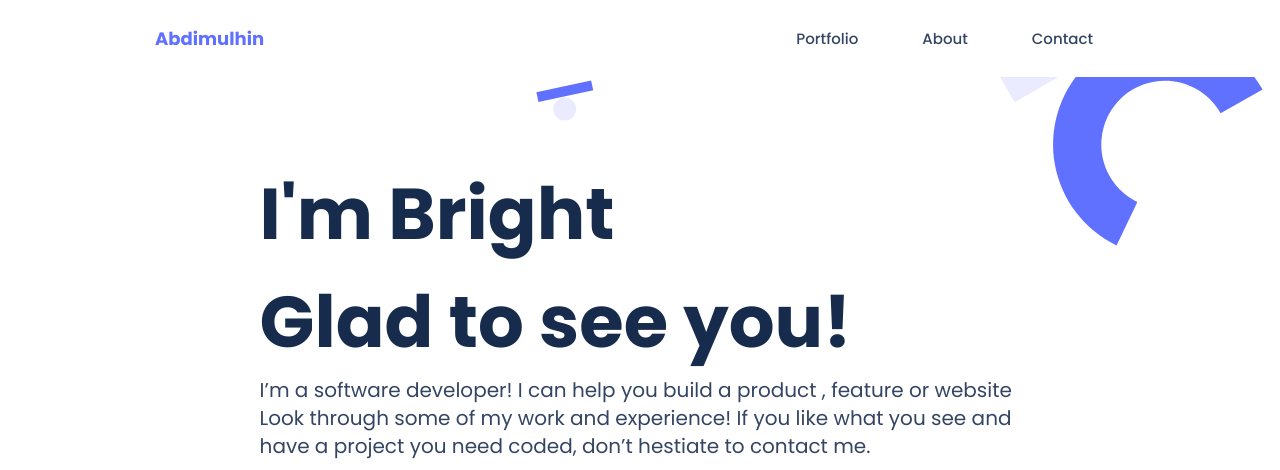
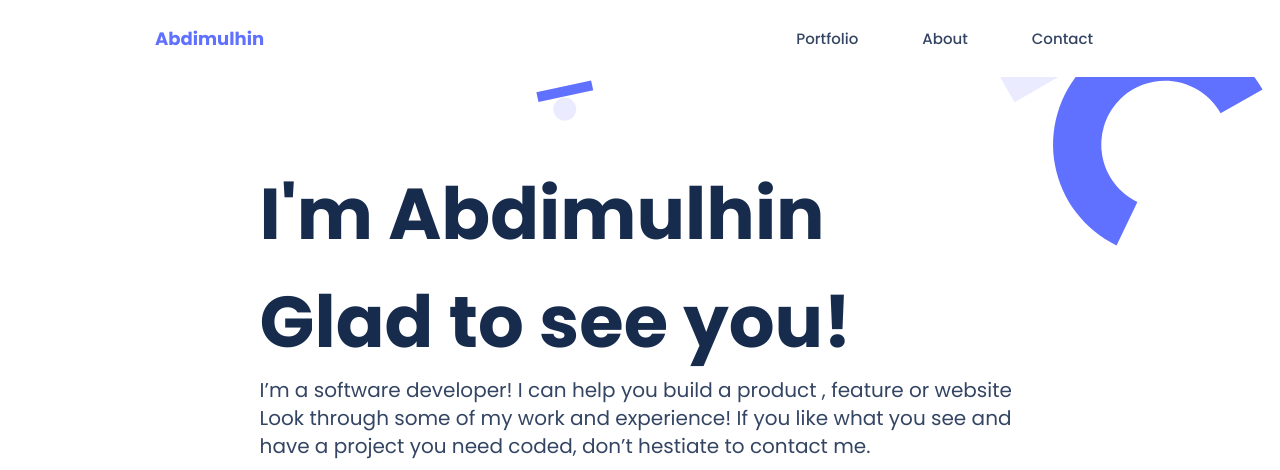
Before and after one commit to AbdimulhinYussuf3675/Portfolio2, a plain HTML site: page index.html in a window 1280 px wide. Shown: the top 470 px of the page. Drawn offline with Linux system fonts and the light colour scheme; a web font is replaced by a local one.

Commit message:
Updated Header

```diff
--- a/index.html
+++ b/index.html
@@ -117,7 +117,7 @@
                 <div class="headline">
                     <div class="container">
                         <div class="intro">
-                            <h1>I'm Bright <br> Glad to see you!</h1>
+                            <h1>I'm Abdimulhin <br> Glad to see you!</h1>
                         </div>
 
                         <div class="primary-text">
```
